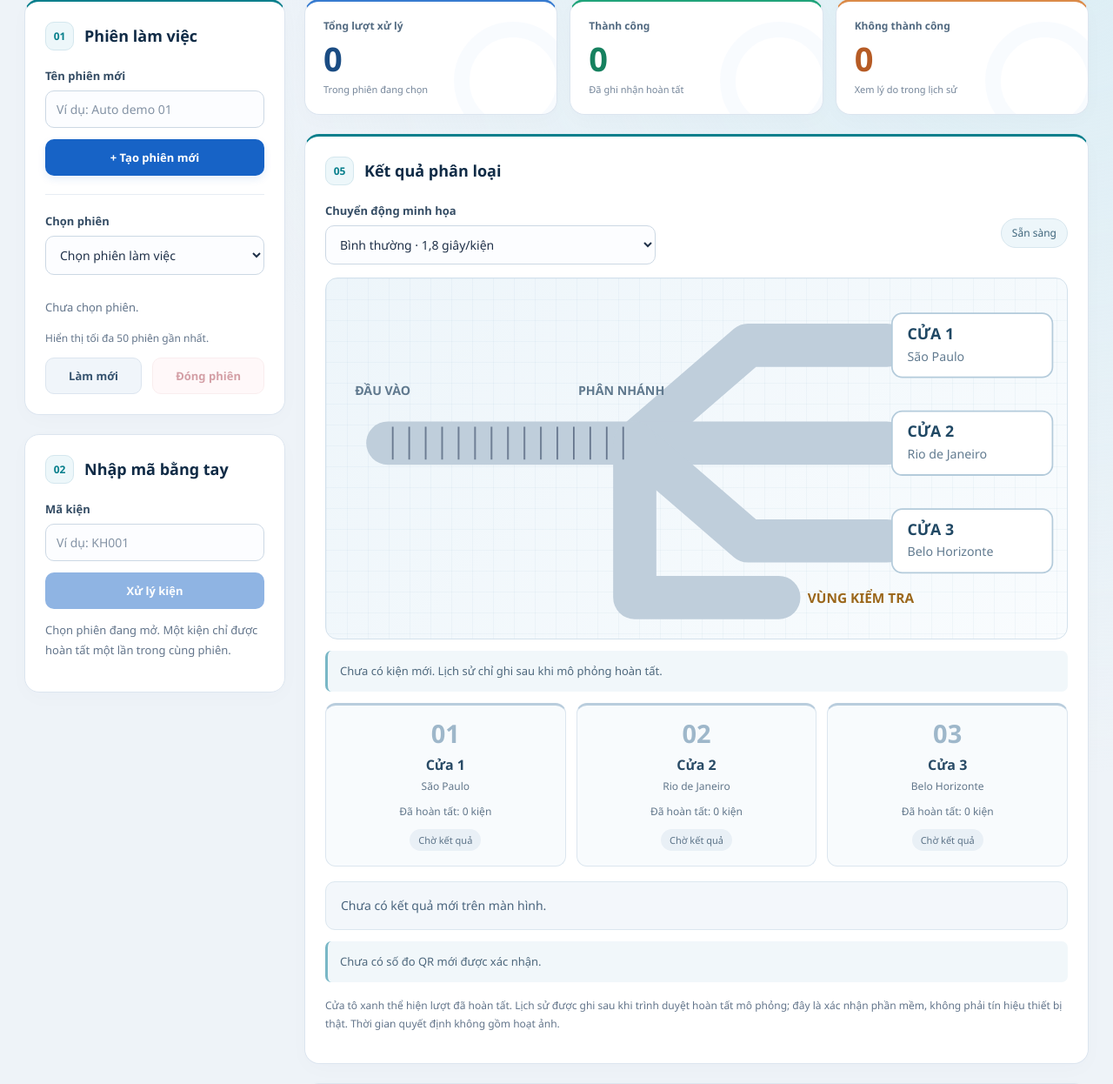
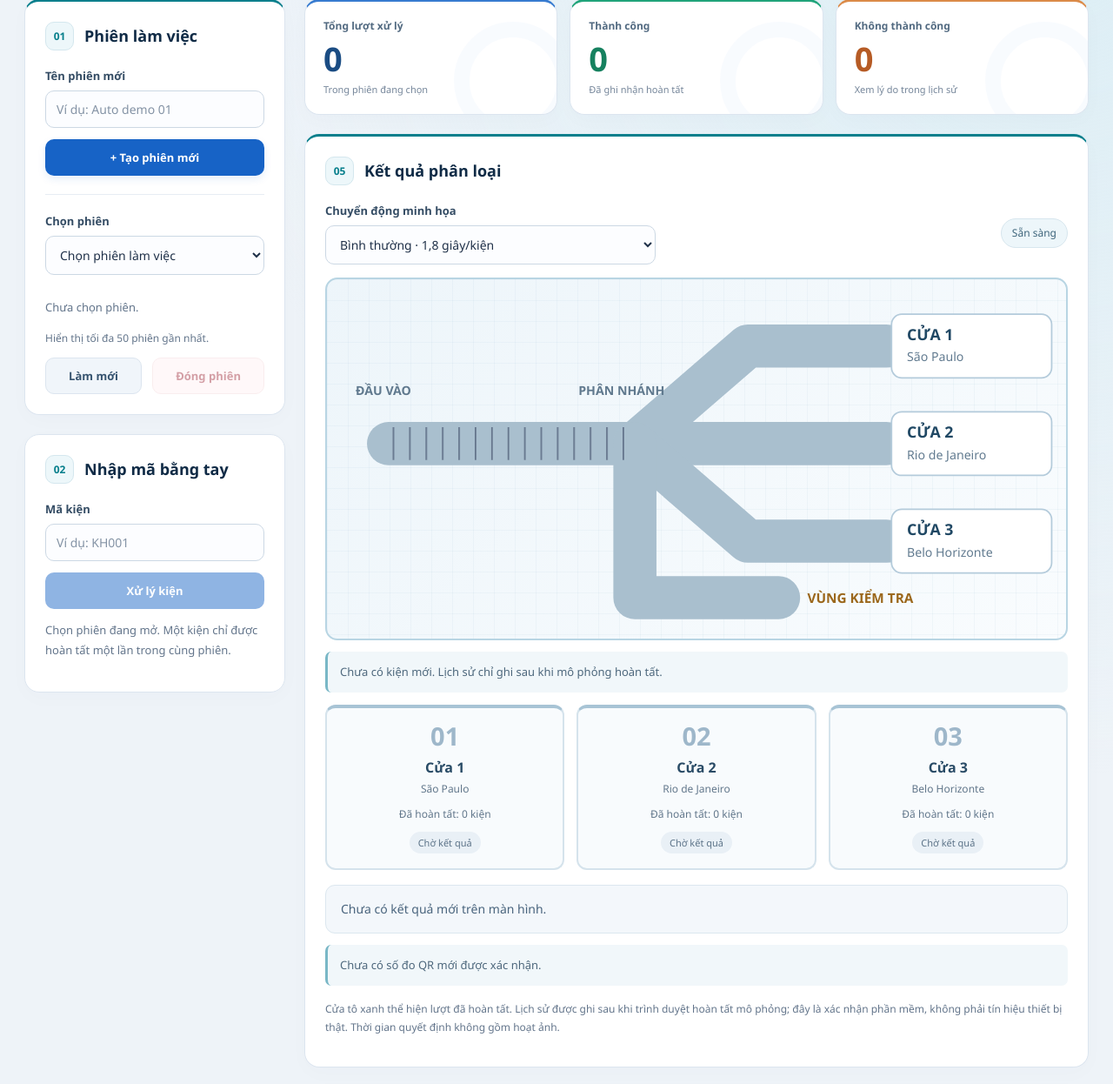
Before and after one commit to tam2006/smart-logistics-nhom-10, a Flask app: page / in a window 1280 px wide. Shown: the part 260-1506 px from the top of the page at 87% size. Run offline with Flask 3, Linux system fonts and the light colour scheme; data comes from the database, SQL or seed files in the repository; data that the repository does not hold is empty.

Commit message:
Hoan thien giao dien mo phong phan loai - Phan 4

```diff
--- a/static/style.css
+++ b/static/style.css
@@ -1020,3 +1020,70 @@ footer {
     transition: none !important;
   }
 }
+
+
+/* PHAN 4 - GIAO DIEN MO PHONG PHAN LOAI */
+
+.conveyor {
+  border: 2px solid #b8d5e3;
+  border-radius: 14px;
+  background-color: #f4f9fc;
+}
+
+.conveyor-scene {
+  display: block;
+  width: 100%;
+  min-width: 520px;
+  height: auto;
+}
+
+.belt-base {
+  stroke: #a9bfce;
+}
+
+.route-lines .route-success {
+  stroke: #0c996e;
+  stroke-width: 9px;
+  filter: drop-shadow(0 0 4px #0c996e55);
+}
+
+.route-lines .route-error {
+  stroke: #d58a24;
+  stroke-width: 9px;
+}
+
+#motionParcel rect {
+  stroke-width: 3px;
+  filter: drop-shadow(0 3px 3px #20314930);
+}
+
+.gates {
+  gap: 14px;
+  margin-top: 14px;
+}
+
+.gate {
+  border: 2px solid #d5e3ec;
+  border-top: 4px solid #a8c4d5;
+  background: #f8fbfd;
+}
+
+.gate.active {
+  border-color: #169b72;
+  background: #e8f8f0;
+  box-shadow: 0 0 0 3px #169b7226;
+}
+
+.gate.active .gate-state {
+  background: #c8eedc;
+  color: #115c42;
+  font-weight: 700;
+}
+
+.latest-result[data-type="success"] {
+  border-left: 4px solid #169b72;
+}
+
+.latest-result[data-type="error"] {
+  border-left: 4px solid #c57932;
+}
```
